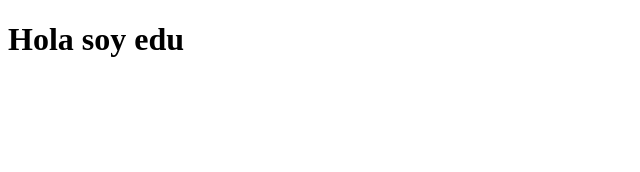
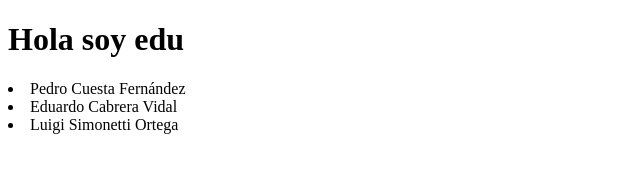
Before and after one commit to eeduucv/PruebaEntornos, a plain HTML site: page index.html in a window 1280 px wide. Shown: the whole page, without its empty margins (0-640 px from the left). Drawn offline with Linux system fonts and the light colour scheme.

Commit message:
Actualizacion seccion 3

```diff
--- a/index.html
+++ b/index.html
@@ -13,7 +13,9 @@
     </header>
 
     <section id="seccion3">
-
+            <li>Pedro Cuesta Fernández</li>
+            <li>Eduardo Cabrera Vidal</li>
+            <li>Luigi Simonetti Ortega</li>
     </section>
 
     <section id="seccion4">
```
